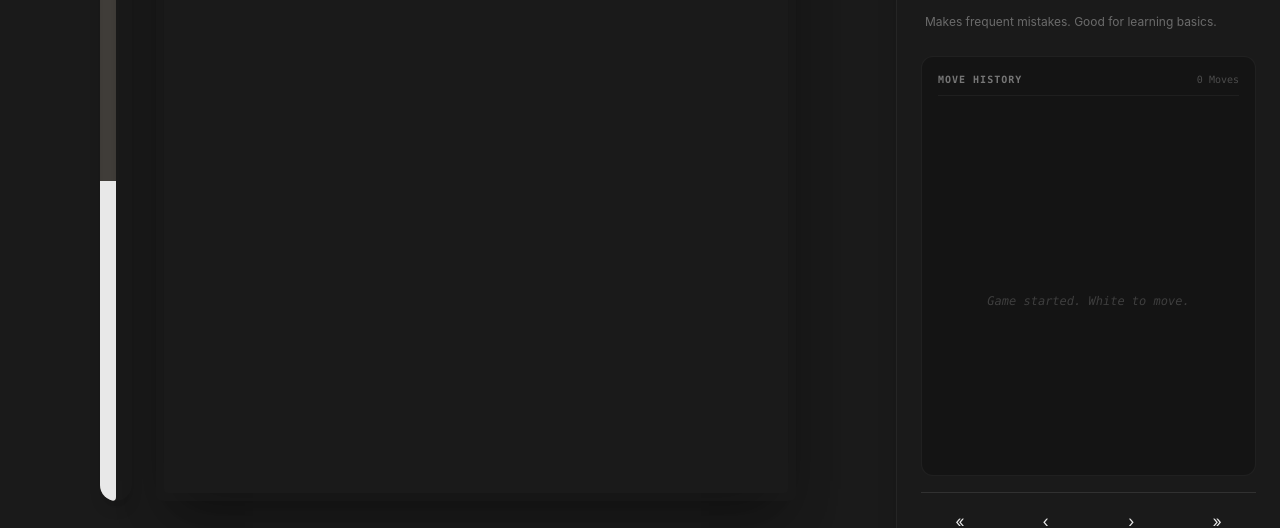
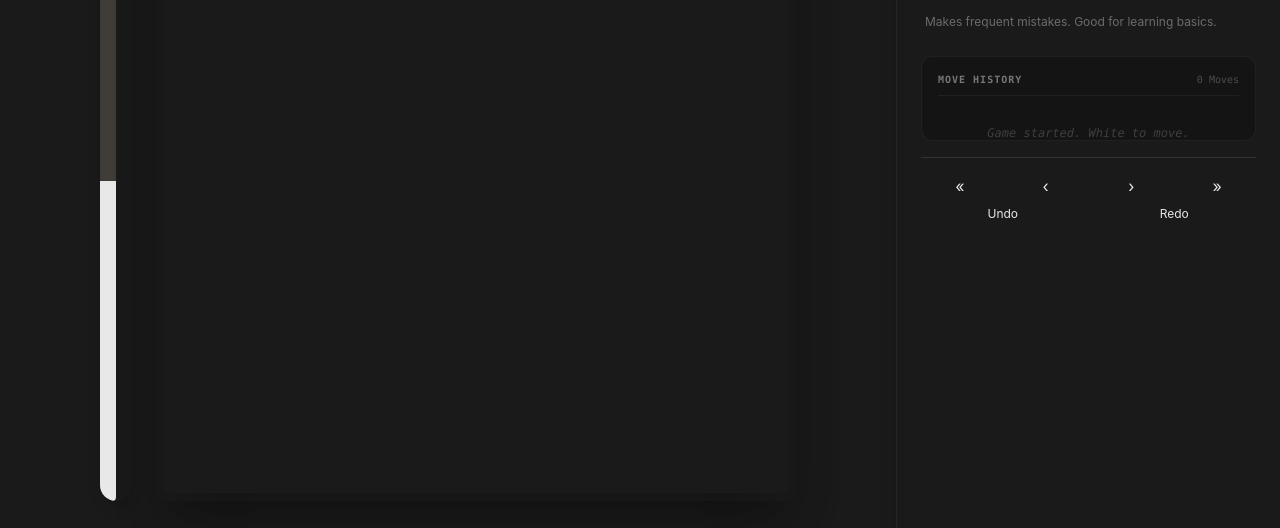
Before and after one commit to youneedgreg/chessy, a Next.js app: page /play in a window 1280 px wide. Shown: the part 219-747 px from the top of the page. Built offline with nearby package versions, Linux system fonts and the light colour scheme.

Commit message:
refactor: improve sidebar scrolling by adding `overflow-y-auto` and adjusting move history layout

```diff
--- a/src/app/play/page.tsx
+++ b/src/app/play/page.tsx
@@ -305,7 +305,7 @@ function PlayContent() {
                 </main>
 
                 {/* Sidebar */}
-                <aside className="flex flex-col w-full lg:w-96 h-[35vh] lg:h-full glass border-l border-white/5 p-6 z-20 shadow-xl transition-all duration-300">
+                <aside className="flex flex-col w-full lg:w-96 h-[35vh] lg:h-full glass border-l border-white/5 p-6 z-20 shadow-xl transition-all duration-300 overflow-y-auto custom-scrollbar">
                     {/* Feedback Panel Logic
                         - Beginner: Always show (if explanation exists), expanded.
                         - Intermediate: Always show, collapsed.
@@ -414,7 +414,7 @@ function PlayContent() {
                     </div>
 
                     {/* History */}
-                    <div className="flex-1 overflow-y-auto bg-black/20 rounded-xl p-4 text-sm font-mono text-text-secondary border border-white/5 shadow-inner custom-scrollbar">
+                    <div className="flex-shrink-0 bg-black/20 rounded-xl p-4 text-sm font-mono text-text-secondary border border-white/5 shadow-inner">
                         <div className="flex items-center justify-between mb-3 border-b border-white/5 pb-2">
                             <h3 className="text-[10px] uppercase tracking-widest opacity-70 font-bold">Move History</h3>
                             <span className="text-[10px] opacity-40">{history.length / 2} Moves</span>
```
Also changed, not shown: 1 other file (tests, documents, lock files or other folders).
